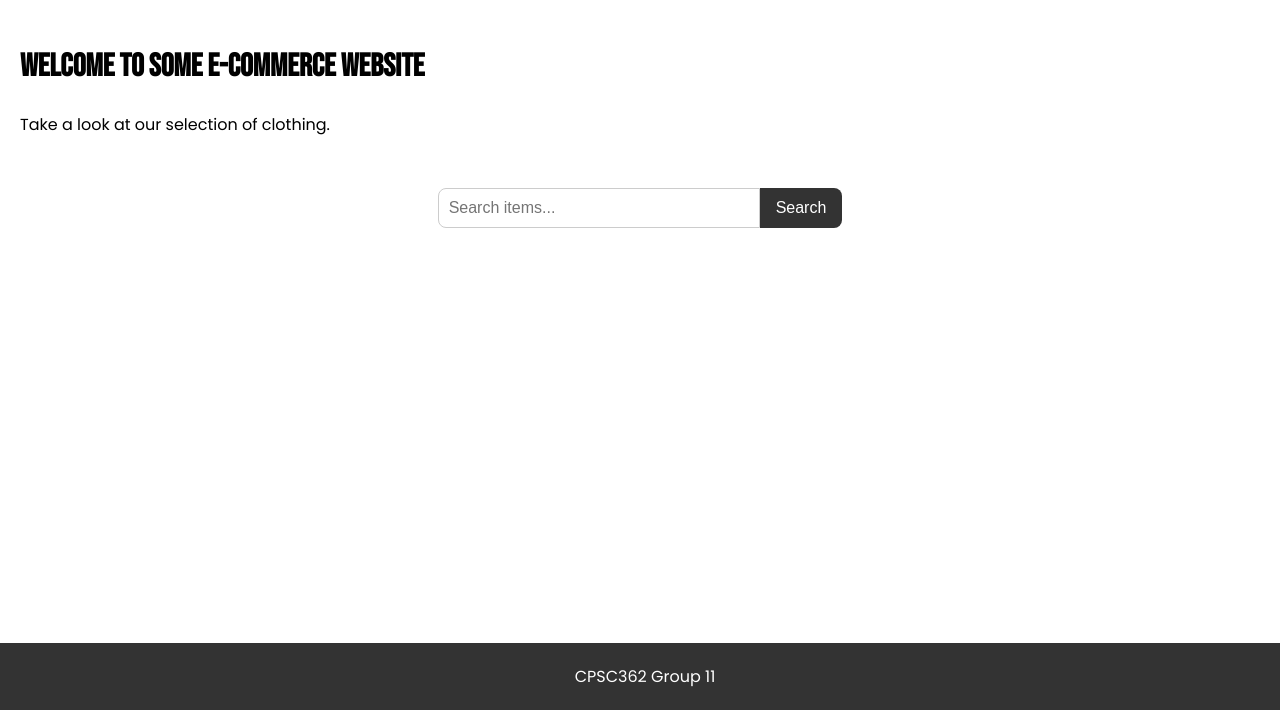
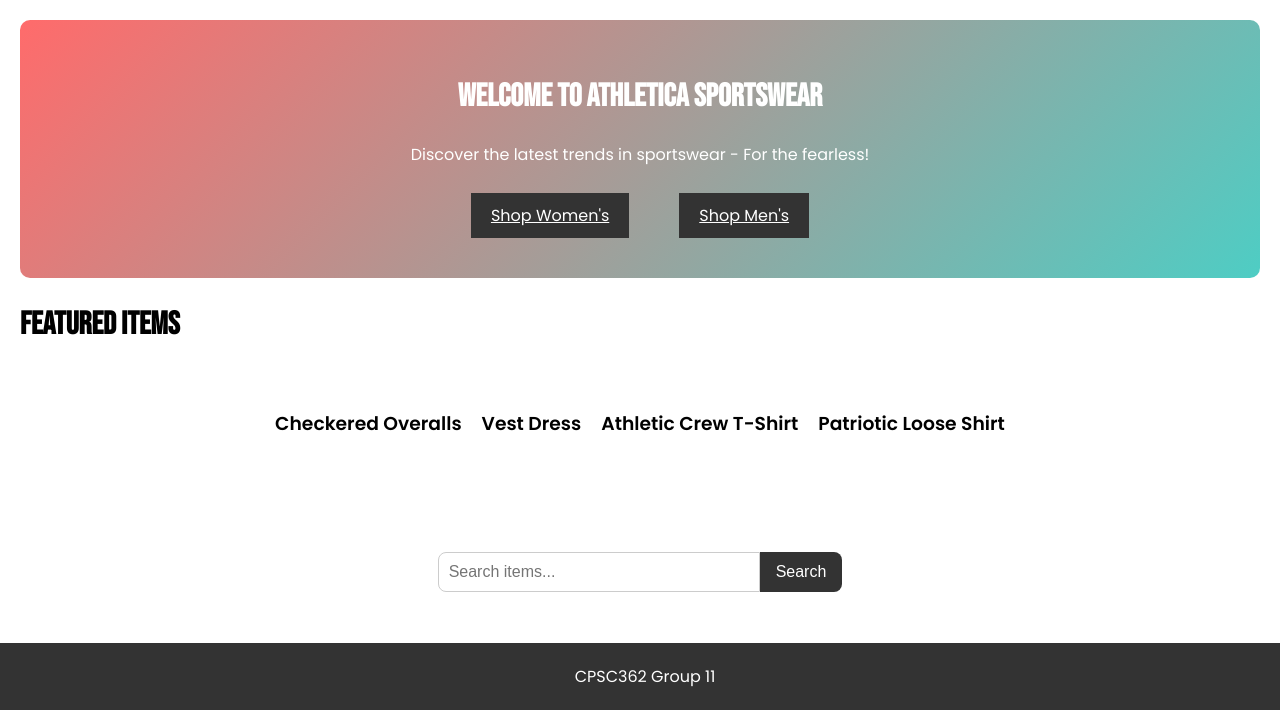
Before and after one commit to frggycc/Website_Project_Group11, a Flask app: page / in a window 1280 px wide. Shown: the part 90-800 px from the top of the page. Run offline with Flask 3, Linux system fonts and the light colour scheme; data comes from the database, SQL or seed files in the repository.

Commit message:
Added basic cta buttons and featured items skeleton

```diff
--- a/app.py
+++ b/app.py
@@ -62,7 +62,17 @@ Additionally, this is where we can manipulate our table based on the page the us
 
 @app.route('/')
 def home():
-    return render_template("home.html")
+    with sqlite3.connect(DB_PATH) as con:
+        cur = con.cursor()
+
+        # Get some items to be featured
+        cur.execute("SELECT * FROM items WHERE category = 'Women' LIMIT 2")
+        women_items = cur.fetchall()
+        cur.execute("SELECT * FROM items WHERE category = 'Men' LIMIT 2")
+        men_items = cur.fetchall()
+
+        featured_items = women_items + men_items
+    return render_template("home.html", featured_items=featured_items)
 
 @app.route('/women/clothing')
 def women_clothing():
--- a/static/css/style.css
+++ b/static/css/style.css
@@ -274,3 +274,35 @@ th, td {
 .items-table th {
     background-color: #f2f2f2;
 }
+
+/******* Home page *******/
+.home {
+    background: linear-gradient(135deg, #ff6b6b, #4ecdc4);
+    color: white;
+    text-align: center;
+    padding: 30px 10px;
+    border-radius: 10px;
+    margin-bottom: 10px;
+}
+
+.home-buttons {
+    display: flex;
+    justify-content: center;
+    gap: 40px;
+}
+
+.cta-button {
+    font-family: 'Poppins', sans-serif;
+    text-align: right;
+    background-color: #333;
+    color: white;
+    border: none;
+    padding: 10px 20px;
+    margin: 10px 5px;
+    cursor: pointer;
+    float: right;
+}
+
+.cta-button:hover {
+    background-color: #555;
+}
--- a/templates/home.html
+++ b/templates/home.html
@@ -1,5 +1,22 @@
+<!-- Variables: featured_items: Two random items from each the women's and men section -->
 {% extends "base.html" %}
 {% block content %}
-    <h2>Welcome to some e-commerce website</h2>
-    <p>Take a look at our selection of clothing.</p>
+    <section class="home">
+        <h2>Welcome to Athletica Sportswear</h2>
+        <p>Discover the latest trends in sportswear - For the fearless!</p>
+        <div class="home-buttons">
+            <a href="{{ url_for('women_clothing') }}" class="cta-button">Shop Women's</a>
+            <a href="{{ url_for('men_clothing') }}" class="cta-button">Shop Men's</a>
+        </div>
+    </section>
+    <section class="featured">
+        <h2>Featured Items</h2>
+        <div class="items">
+            {% for item in featured_items %}
+                <h3>{{ item[1] }}</h3>
+            {% else %}
+                <p>No featured items available.</p>
+            {% endfor %}
+        </div>
+    </section>
 {% endblock %}
```
